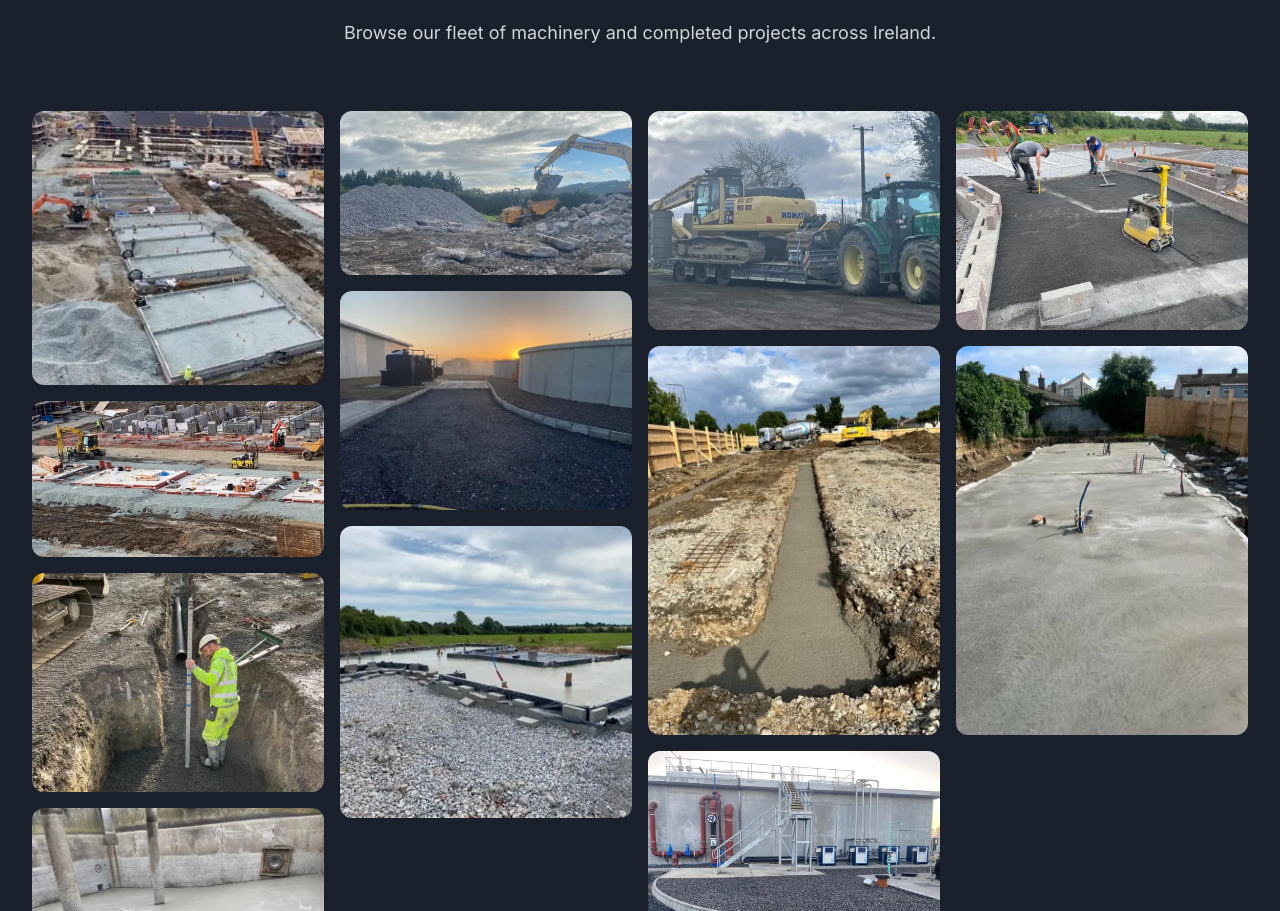
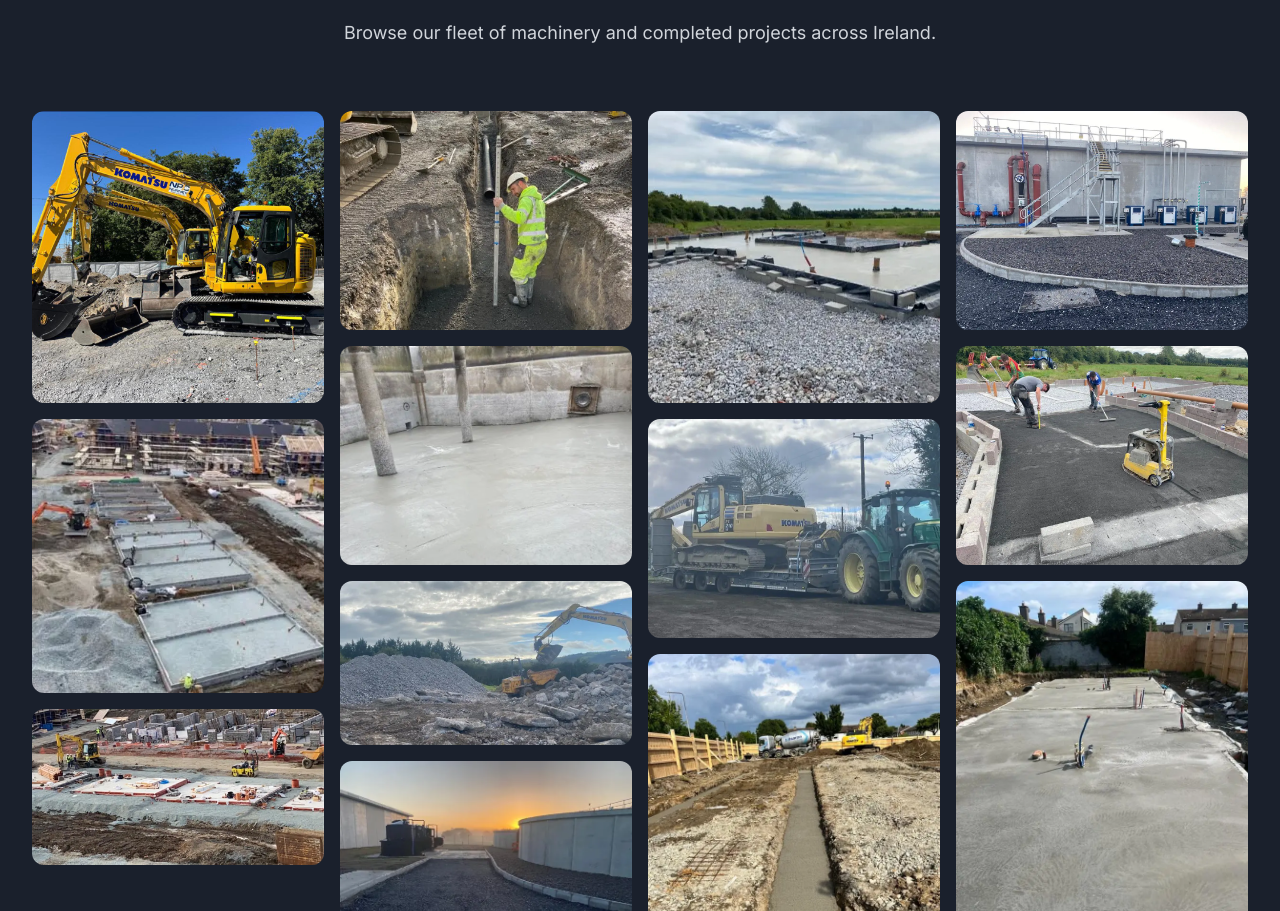
Before and after one commit to jegberin/npc, a plain HTML site: page index.html in a window 1280 px wide. Shown: the part 2889-3800 px from the top of the page. Drawn offline with nearby package versions, Linux system fonts and the light colour scheme.

Commit message:
Add image of diggers and truck to the main page gallery
Add "new_assets/diggers.jpg" to the masonry-grid in index.html.

Replit-Commit-Author: Agent
Replit-Commit-Session-Id: ff8fc617-a1c4-4d40-be98-c8f5ef901476
Replit-Commit-Checkpoint-Type: full_checkpoint
Replit-Commit-Event-Id: 328a2b1d-5d60-45f5-bc8b-bcab519bdede
Replit-Commit-Screenshot-Url: https://storage.googleapis.com/screenshot-production-us-central1/3741289a-cc36-4baf-bf57-3e9e6e7b1bdb/ff8fc617-a1c4-4d40-be98-c8f5ef901476/MmF4B9M
Replit-Helium-Checkpoint-Created: true

```diff
--- a/index.html
+++ b/index.html
@@ -318,6 +318,9 @@
 
             <div class="masonry-grid">
                 <div class="masonry-item">
+                    <img src="new_assets/diggers.jpg" alt="Diggers and truck on site" class="w-full rounded-xl hover:opacity-90 transition" loading="lazy">
+                </div>
+                <div class="masonry-item">
                     <img src="assets/images/img-2324-612x358.webp" alt="Construction project" class="w-full rounded-xl hover:opacity-90 transition" loading="lazy">
                 </div>
                 <div class="masonry-item">
```
